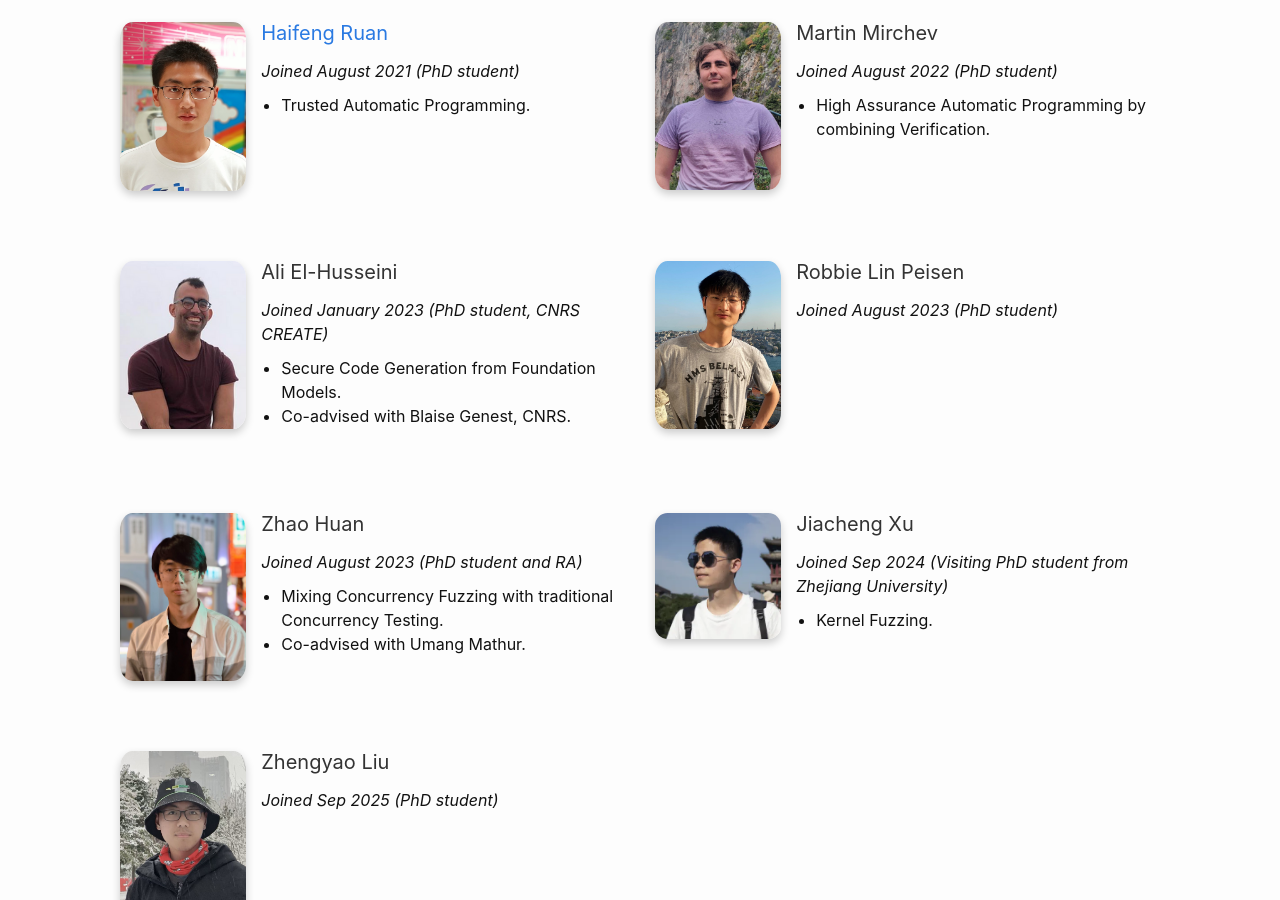
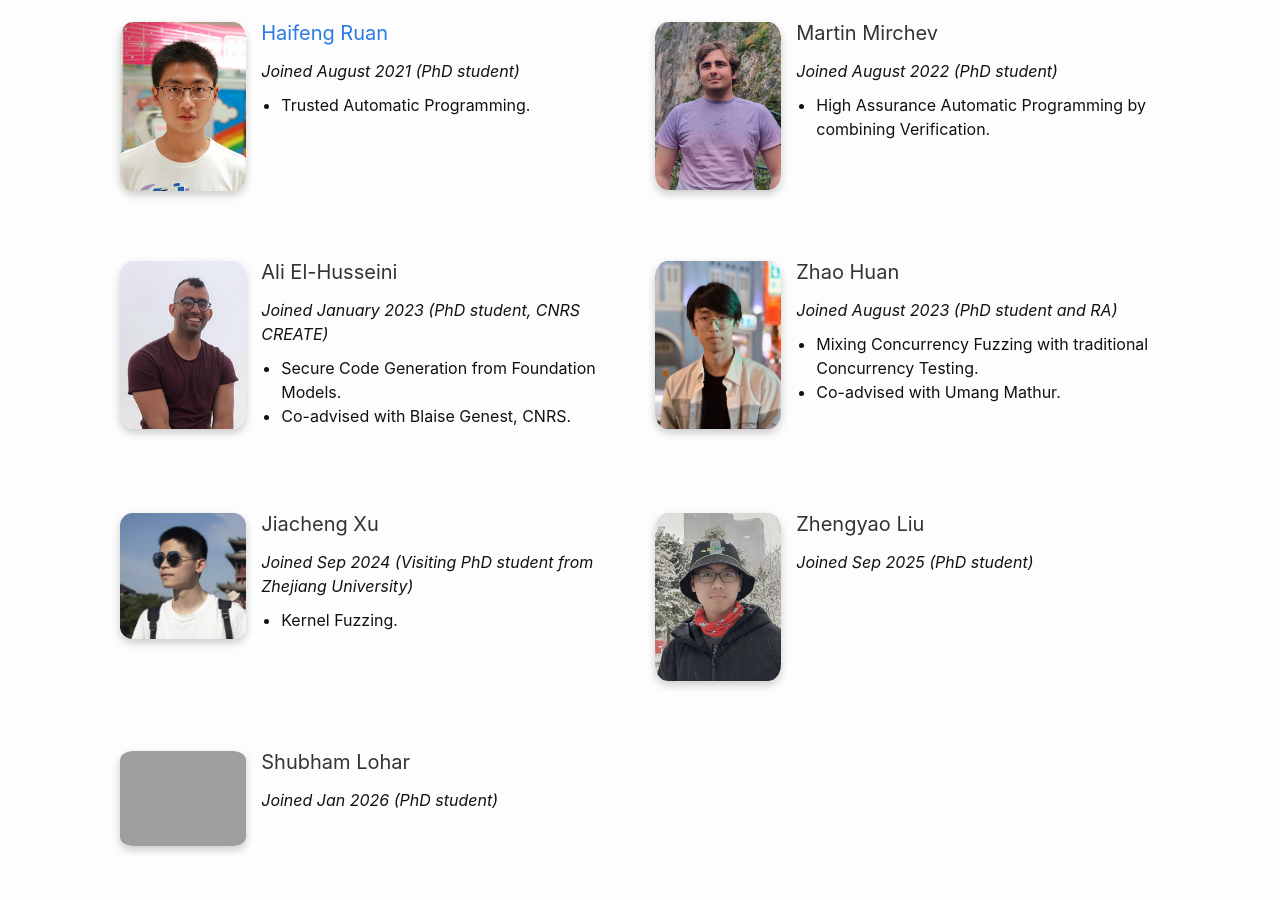
Before and after one commit to nus-tss/nus-tss.github.io, a Jekyll site: the page built from _pages/team.md, in a window 1280 px wide and 900 px high, scrolled down 730 px. Built offline with Jekyll 4.4.1, drawn with Linux system fonts in a browser that asks for light colours; nearby versions of some CDN libraries.

Commit message:
Update student.yml

```diff
--- a/_data/team/student.yml
+++ b/_data/team/student.yml
@@ -1,5 +1,3 @@
-
-
 
 - name: Yuntong Zhang
   photo: yuntong.jpg
@@ -35,11 +33,6 @@
   coadvisor: Blaise Genest, CNRS
   topic: Secure Code Generation from Foundation Models
 
-- name: Robbie Lin Peisen
-  photo: peisen.jpg
-  joined: August 2023
-  role: PhD student
-
 - name: Zhao Huan
   photo: zhaohuan.jpeg
   joined: August 2023
@@ -57,3 +50,8 @@
   photo: zhengyaoliu.jpg
   joined: Sep 2025
   role: PhD student
+
+- name: Shubham Lohar
+  photo: shubham.png
+  joined: Jan 2026
+  role: PhD student
```
